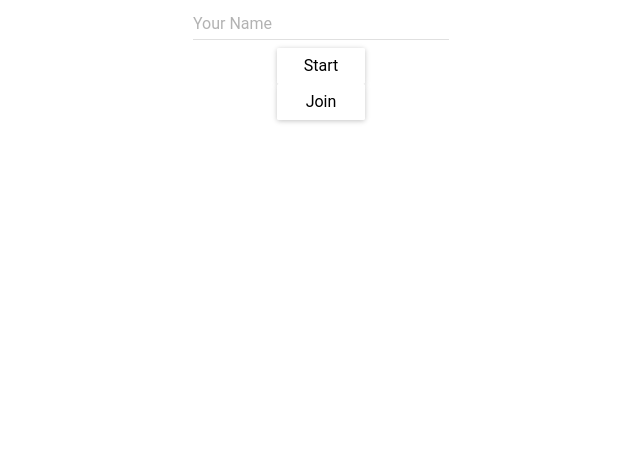
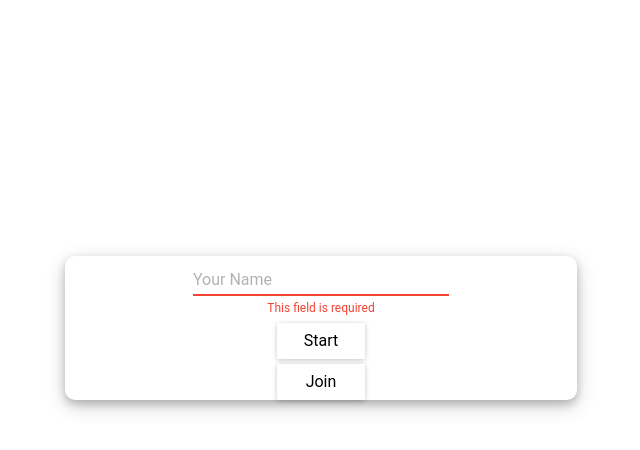
Before and after one commit to Michael-Janke/roastbeat, a React (Create React App) app: page / in a window 1280 px wide. Shown: the top 450 px of the page, without its empty margins (319-959 px from the left). Built offline with nearby package versions, Linux system fonts and the light colour scheme.

Commit message:
added basic css and style structure

```diff
--- a/src/App.js
+++ b/src/App.js
@@ -20,7 +20,7 @@ class App extends Component {
 
     return (
       <MuiThemeProvider>
-        <div className="App">
+        <div className="App main-content">
           <FirstScreen state={this.state} />
         </div>
       </MuiThemeProvider>
--- /dev/null
+++ b/src/assets/css/index.css
@@ -0,0 +1,24 @@
+body {
+  margin: 0;
+  padding: 0;
+  font-family: sans-serif;
+}
+
+.main-content {
+  border-radius: 10px;
+  box-shadow: 0 4px 8px 0 rgba(0, 0, 0, 0.2), 0 6px 20px 0 rgba(0, 0, 0, 0.19);
+  display: block;
+  margin: auto auto;
+  margin-top: 20%;
+  max-width: 512px;
+  background-color: #fff;
+}
+
+.startButton {
+  margin: 1%;
+}
+
+.joinButton {
+  margin: 1%;
+  margin-bottom: 2%;
+}
--- a/src/components/FirstScreen/firstScreen.js
+++ b/src/components/FirstScreen/firstScreen.js
@@ -11,13 +11,14 @@ class FirstScreen extends Component {
           <div>
             <TextField
               hintText={state.name}
+              errorText="This field is required"
             /><br />
-            <div>
+            <div className="startButton">
               <RaisedButton>
                 Start
               </RaisedButton>
             </div>
-            <div>
+            <div className="joinButton">
               <RaisedButton>
                 Join
               </RaisedButton>
--- a/src/index.css
+++ /dev/null
@@ -1,5 +0,0 @@
-body {
-  margin: 0;
-  padding: 0;
-  font-family: sans-serif;
-}
--- a/src/index.js
+++ b/src/index.js
@@ -1,6 +1,6 @@
 import React from 'react';
 import ReactDOM from 'react-dom';
-import './index.css';
+import './assets/css/index.css';
 import App from './App';
 import registerServiceWorker from './registerServiceWorker';
 
```
